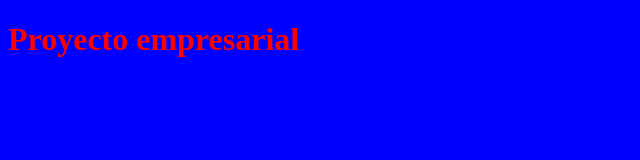
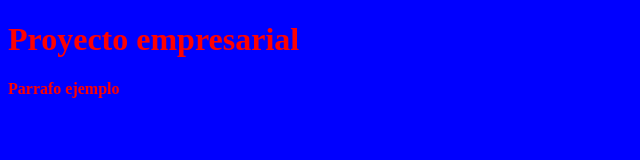
Before and after one commit to gsm042230/CrusoGit, a plain HTML site: page index.html in a window 1280 px wide. Shown: the whole page, without its empty margins (0-640 px from the left). Drawn offline with Linux system fonts and the light colour scheme.

Commit message:
Update index.html

```diff
--- a/index.html
+++ b/index.html
@@ -7,5 +7,6 @@
 </head>
 <body>
 <h1>Proyecto empresarial </h1>
+	<p>Parrafo ejemplo </p>
 </body>
 </html>
```
